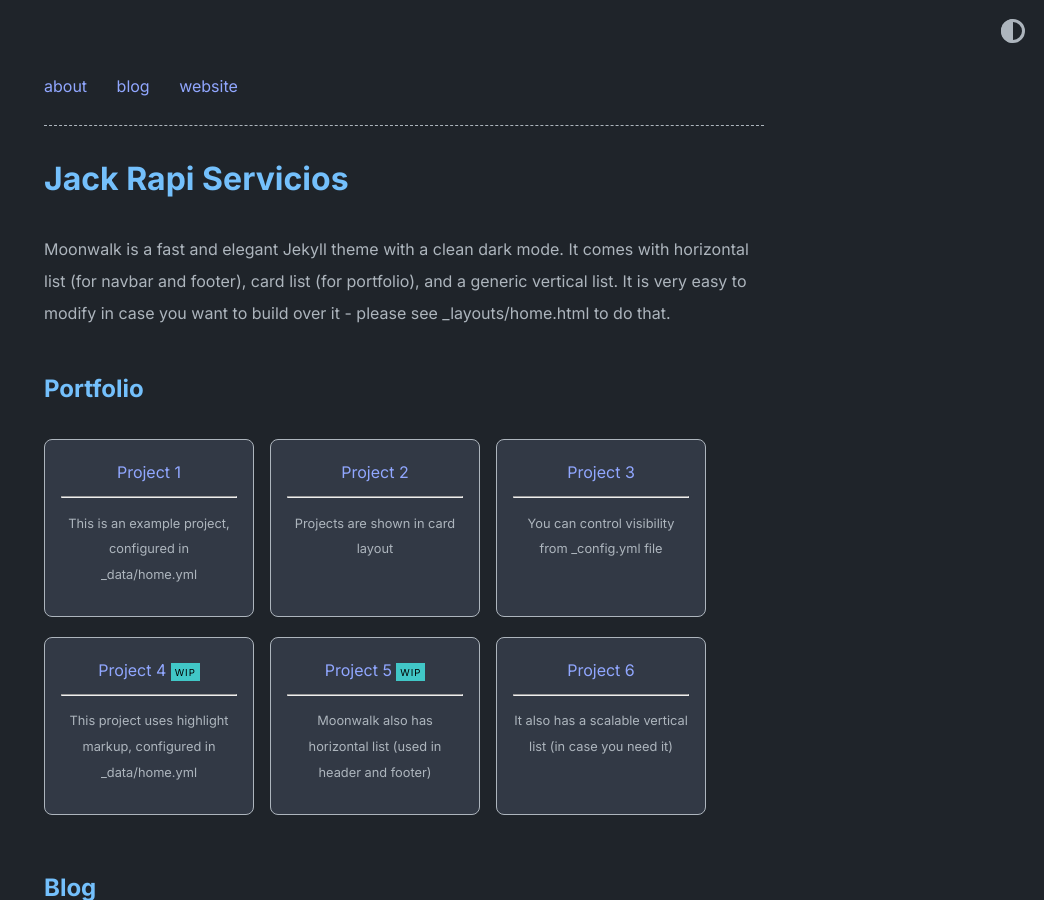
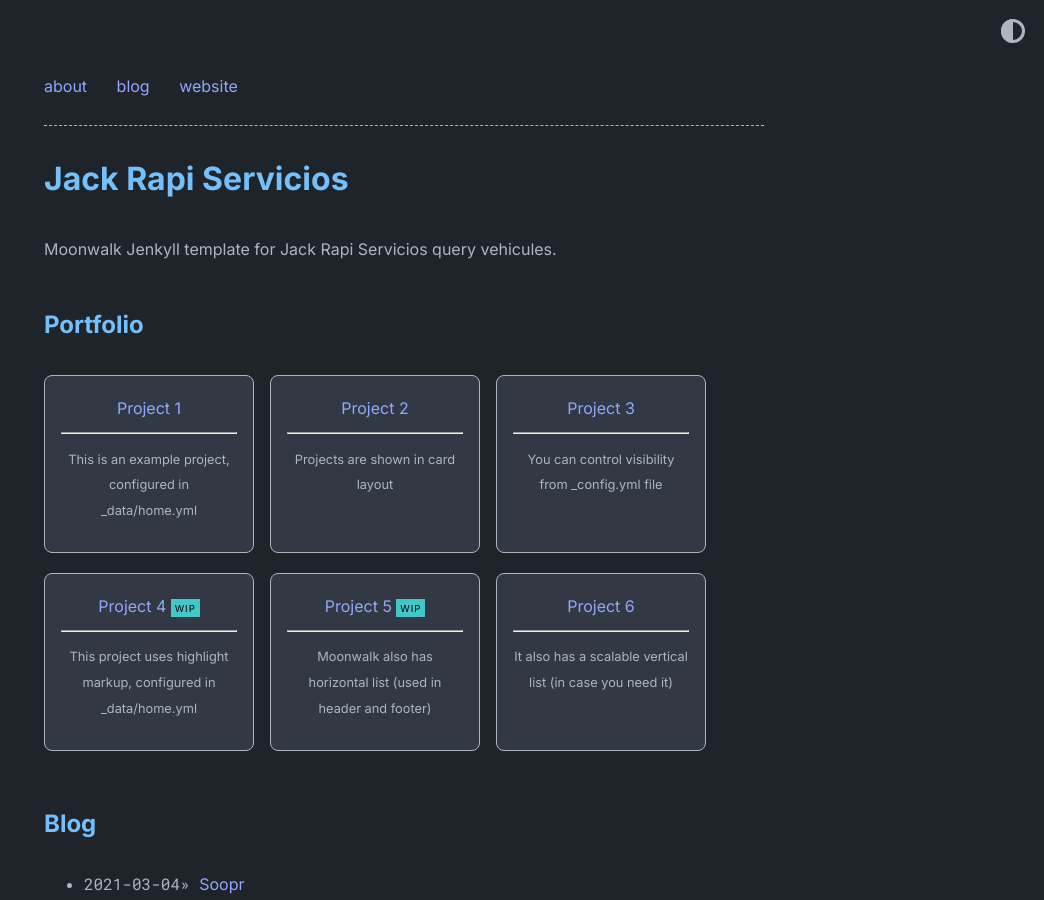
Before and after one commit to abhinavs/moonwalk, a Jekyll site: the page built from index.md, in a window 1280 px wide and 900 px high. Shown: the whole window, without its empty margins (236-1280 px from the left). Built offline with Jekyll 4.4.1, drawn with Linux system fonts in a browser that asks for light colours; some of the changed text lies outside the part shown.

Commit message:
feature-initial-setup

```diff
--- a/_config.yml
+++ b/_config.yml
@@ -1,8 +1,8 @@
 title: Jack Rapi Servicios
-author: Abhinav Saxena
-url: https://www.abhinavsaxena.com/moonwalk # root address of the site
+author: Douglas Navas
+url: https://jack.amosis.io # root address of the site
 description: > # description of the site (multiple lines allowed)
-  Moonwalk is a fast and elegant Jekyll theme with a clean dark mode. It comes with horizontal list (for navbar and footer), card list (for portfolio), and a generic vertical list. It is very easy to modify in case you want to build over it - please see _layouts/home.html to do that.
+  Moonwalk Jenkyll template for Jack Rapi Servicios query vehicules.
 
 permalink: /:slug
 
```
